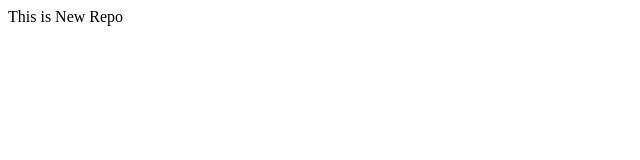
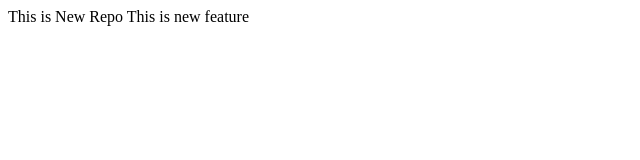
Before and after one commit to pinku-ctrl/Styling, a plain HTML site: page index.html in a window 1280 px wide. Shown: the whole page, without its empty margins (0-640 px from the left). Drawn offline with Linux system fonts and the light colour scheme.

Commit message:
New Feature

```diff
--- a/index.html
+++ b/index.html
@@ -1 +1,2 @@
 <pr>This is New Repo</pr>
+<pr>This is new feature</pr>
```
